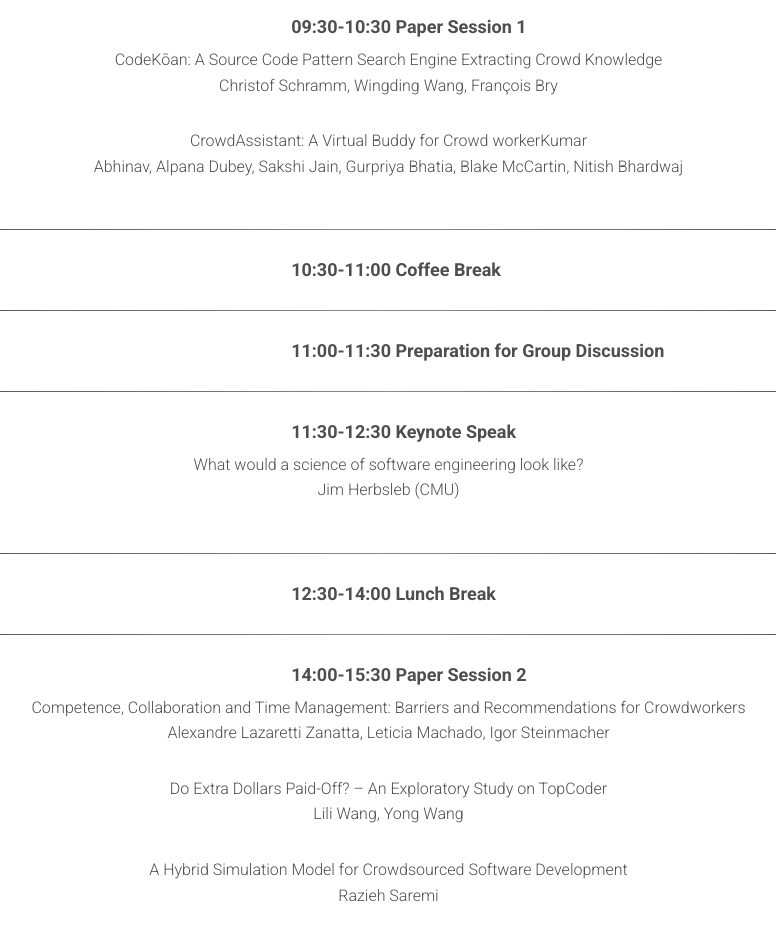
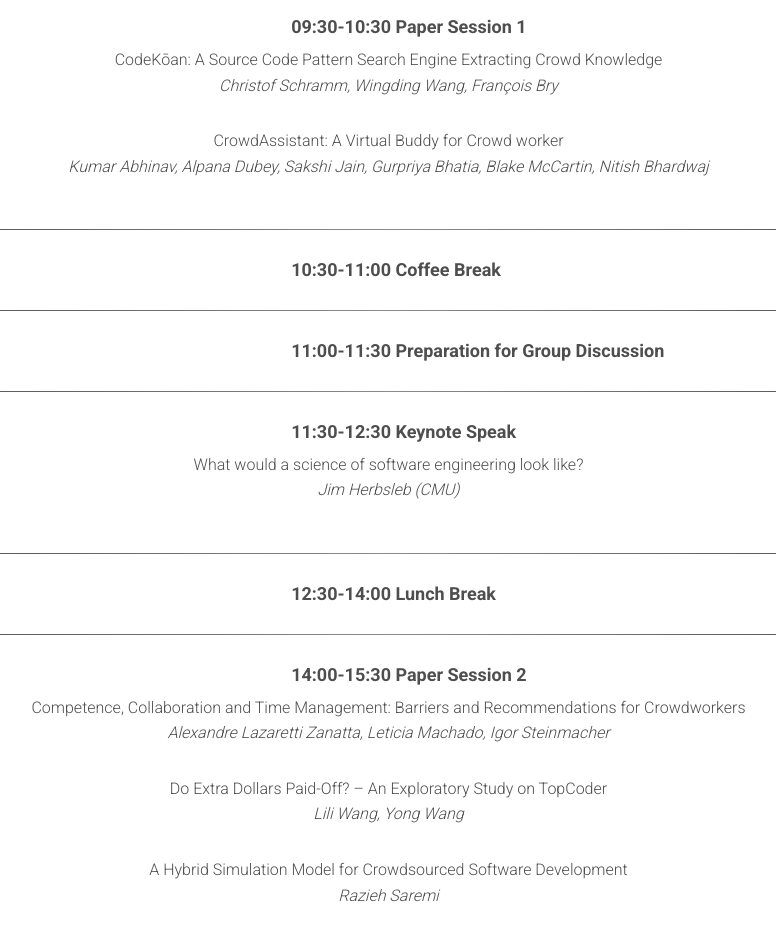
Before and after one commit to csise2018/csise2018.github.io, a website: page index.html in a window 1280 px wide. Shown: the part 1020-1972 px from the top of the page, without its empty margins (197-973 px from the left). Drawn offline with Linux system fonts and the light colour scheme; files whose address does not match are found by name.

Commit message:
Update index.html

```diff
--- a/index.html
+++ b/index.html
@@ -99,10 +99,10 @@
 					<td align="left"><h4>&nbsp;Paper Session 1</h4></td>
 				</tr>
 				<tr>
-					<td colspan="2"><p align="center">CodeKōan: A Source Code Pattern Search Engine Extracting Crowd Knowledge <br>Christof Schramm, Wingding Wang, François Bry</p></td>
+					<td colspan="2"><p align="center">CodeKōan: A Source Code Pattern Search Engine Extracting Crowd Knowledge <br><i>Christof Schramm, Wingding Wang, François Bry</i></p></td>
 				</tr>
 				<tr>
-					<td colspan="2"><p align="center">CrowdAssistant: A Virtual Buddy for Crowd workerKumar <br>Abhinav, Alpana Dubey, Sakshi Jain, Gurpriya Bhatia, Blake McCartin, Nitish Bhardwaj</p></td>
+					<td colspan="2"><p align="center">CrowdAssistant: A Virtual Buddy for Crowd worker <br><i>Kumar Abhinav, Alpana Dubey, Sakshi Jain, Gurpriya Bhatia, Blake McCartin, Nitish Bhardwaj</i></p></td>
 				</tr>
 				<tr>
 					<td colspan="2"><hr class="style-hr"></h4></td>
@@ -126,7 +126,7 @@
 					<td align="left"><h4>&nbsp;Keynote Speak</h4></td>
 				</tr>
 				<tr>
-					<td colspan="2"><p align="center">What would a science of software engineering look like?<br>Jim Herbsleb (CMU)</p></td>
+					<td colspan="2"><p align="center">What would a science of software engineering look like?<br><i>Jim Herbsleb (CMU)</i></p></td>
 				</tr>
 				<tr>
 					<td colspan="2"><hr class="style-hr"></td>
@@ -143,13 +143,13 @@
 					<td align="left"><h4>&nbsp;Paper Session 2</h4></td>
 				</tr>
 				<tr>
-					<td colspan="2"><p align="center">Competence, Collaboration and Time Management: Barriers and Recommendations for Crowdworkers<br>Alexandre Lazaretti Zanatta, Leticia Machado, Igor Steinmacher</p></td>
+					<td colspan="2"><p align="center">Competence, Collaboration and Time Management: Barriers and Recommendations for Crowdworkers<br><i>Alexandre Lazaretti Zanatta, Leticia Machado, Igor Steinmacher</i></p></td>
 				</tr>
 				<tr>
-					<td colspan="2"><p align="center">Do Extra Dollars Paid-Off? – An Exploratory Study on TopCoder<br>Lili Wang, Yong Wang</p></td>
+					<td colspan="2"><p align="center">Do Extra Dollars Paid-Off? – An Exploratory Study on TopCoder<br><i>Lili Wang, Yong Wang</i></p></td>
 				</tr>
 				<tr>
-					<td colspan="2"><p align="center">A Hybrid Simulation Model for Crowdsourced Software Development<br>Razieh Saremi</p></td>
+					<td colspan="2"><p align="center">A Hybrid Simulation Model for Crowdsourced Software Development<br><i>Razieh Saremi</i></p></td>
 				</tr>
 				<tr>
 					<td colspan="2"><hr class="style-hr"></td>
```
